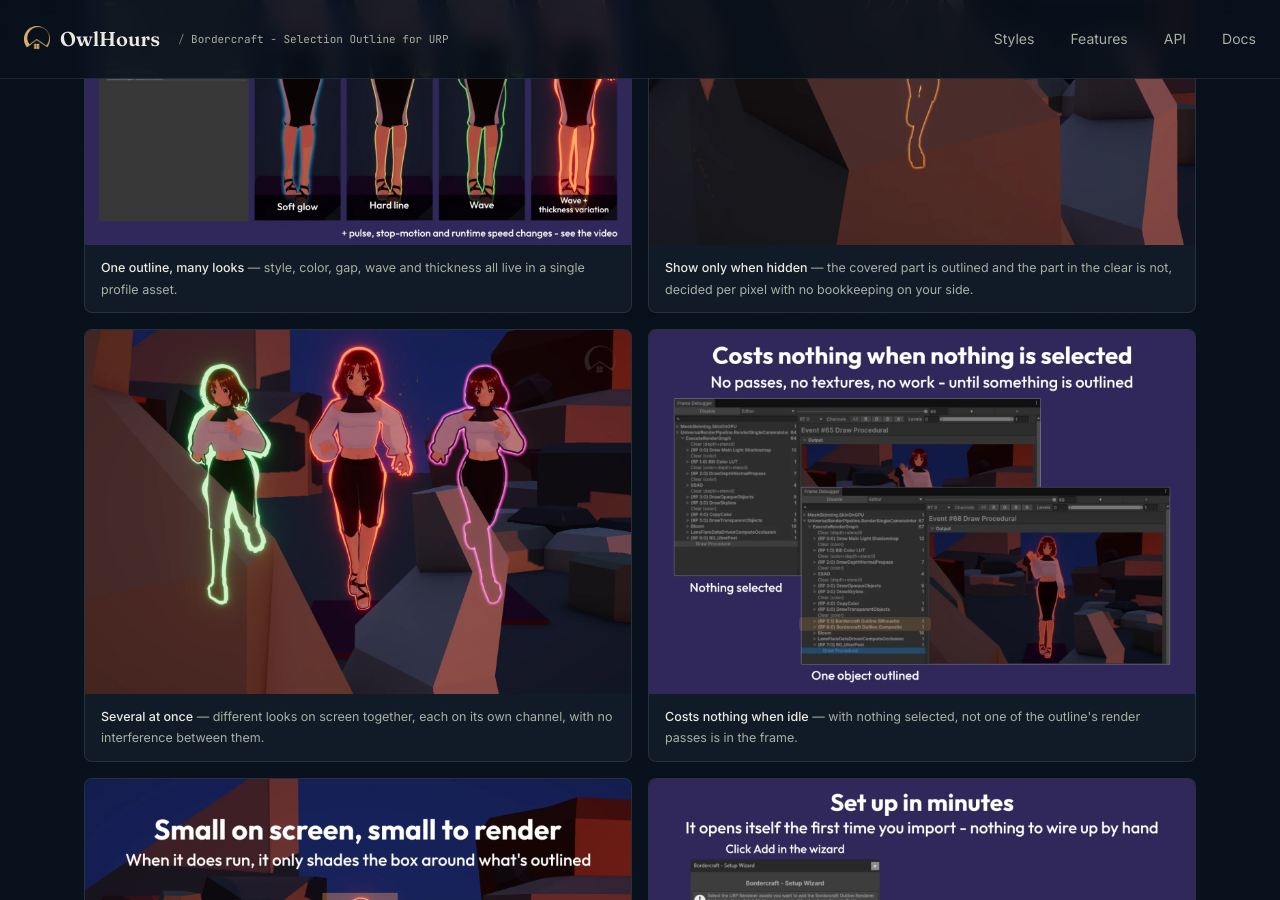
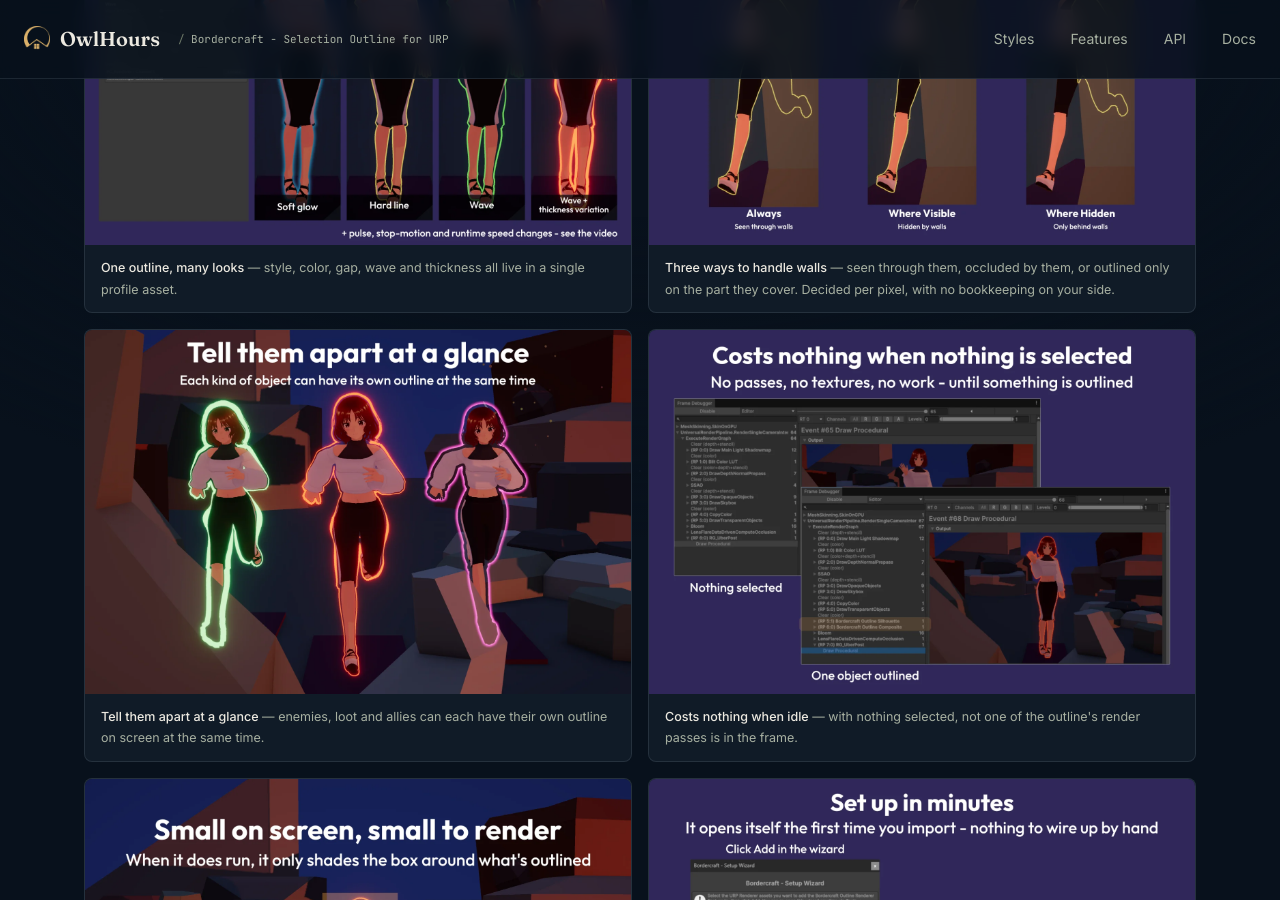
Before and after one commit to owlhoursspace/owlhourspace.github.io, a Jekyll site: the page tools/bordercraft-selection-outline-urp/index.html, which Jekyll copies as it is, in a window 1280 px wide and 900 px high, scrolled down 879 px. Built offline with Jekyll 4.4.1, drawn with Linux system fonts in a browser that asks for light colours.

Commit message:
Swap in the captioned visibility and multi-look slides
Co-Authored-By: Claude Opus 5 <noreply@anthropic.com>

```diff
--- a/tools/bordercraft-selection-outline-urp/index.html
+++ b/tools/bordercraft-selection-outline-urp/index.html
@@ -335,13 +335,13 @@
       </div>
 
       <div class="shot-card">
-        <img src="/assets/img/bordercraft/wherehidden.webp" width="1600" height="1067" loading="lazy" alt="A character half behind a rock: the covered half is outlined, the visible half is not.">
-        <div class="shot-caption"><strong>Show only when hidden</strong> — the covered part is outlined and the part in the clear is not, decided per pixel with no bookkeeping on your side.</div>
+        <img src="/assets/img/bordercraft/wherehidden.webp" width="1600" height="1067" loading="lazy" alt="The same character half behind a wall, shown three times: outlined through the wall, outlined only where visible, and outlined only where hidden.">
+        <div class="shot-caption"><strong>Three ways to handle walls</strong> — seen through them, occluded by them, or outlined only on the part they cover. Decided per pixel, with no bookkeeping on your side.</div>
       </div>
 
       <div class="shot-card">
-        <img src="/assets/img/bordercraft/channels.webp" width="1600" height="1067" loading="lazy" alt="Three characters outlined at once in green, red and pink.">
-        <div class="shot-caption"><strong>Several at once</strong> — different looks on screen together, each on its own channel, with no interference between them.</div>
+        <img src="/assets/img/bordercraft/channels.webp" width="1600" height="1067" loading="lazy" alt="Three characters outlined at the same time in green, orange and pink.">
+        <div class="shot-caption"><strong>Tell them apart at a glance</strong> — enemies, loot and allies can each have their own outline on screen at the same time.</div>
       </div>
 
       <div class="shot-card">
```
Also changed, not shown: assets/img/bordercraft/channels.webp, assets/img/bordercraft/wherehidden.webp.
